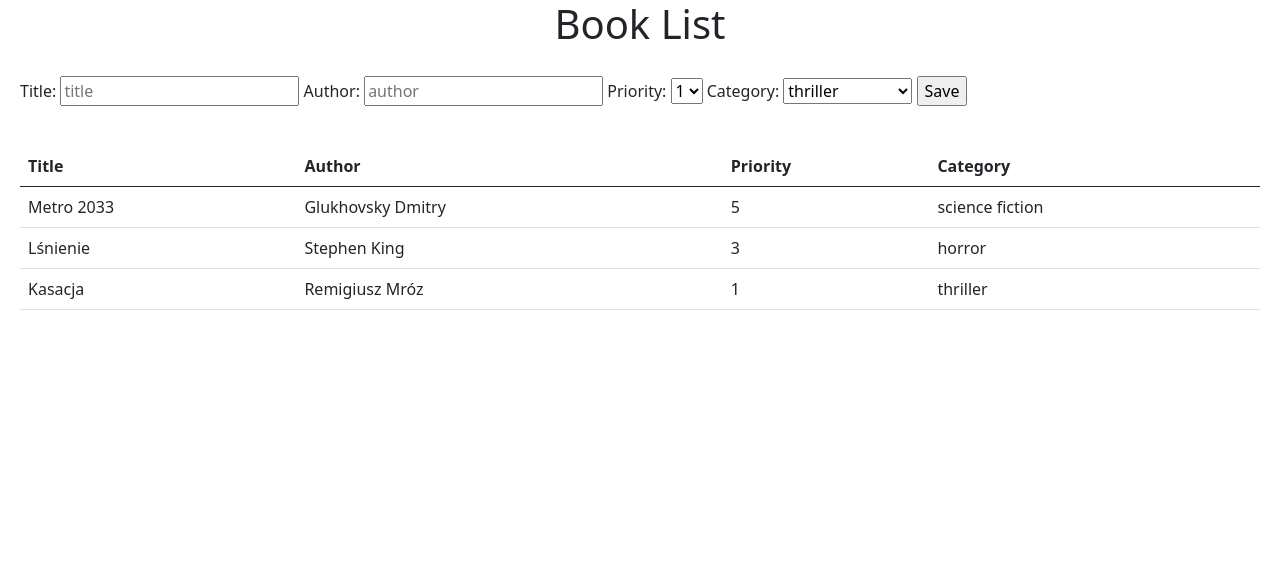
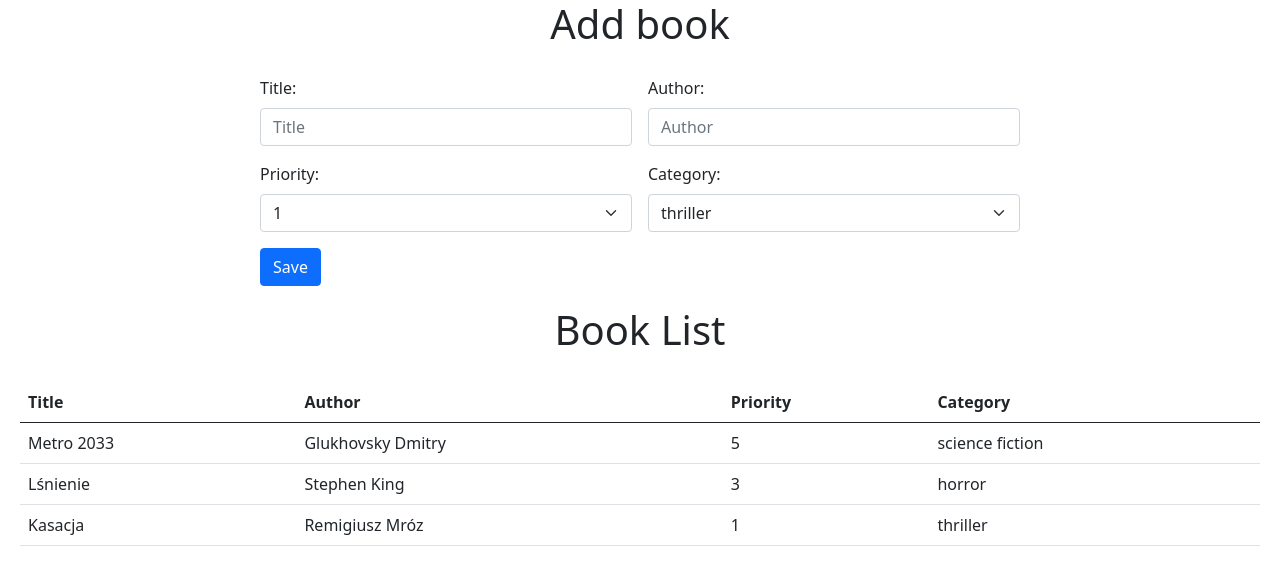
Before and after one commit to domq077/bookList, a plain HTML site: page index.html in a window 1280 px wide. Drawn offline with nearby package versions, Linux system fonts and the light colour scheme.

Commit message:
add style

```diff
--- a/index.html
+++ b/index.html
@@ -9,30 +9,41 @@
     <link rel="stylesheet" href="/styles/style.css">
 </head>
 <body>
-    <h1 class="title">Book List</h1>
+    <h2 class="title">Add book</h2>
     <div class="addbook-form">
-        <form>
-            <label for="title">Title: </label>
-            <input type="text" id="title" name="title" placeholder="title" minlength="1" required>
-            <label for="author">Author: </label>
-            <input type="text" id="author" name="author" placeholder="author" minlength="3" required>
-            <label for="priority">Priority: </label>
-            <select name="priority" id="priority" required>
+        <form class="row g-3">
+            <div class="col-md-6 col-12">
+                <label class="form-label" for="title">Title: </label>
+                <input class="form-control" type="text" id="title" name="title" placeholder="Title" minlength="1" required>
+            </div>
+            <div class="col-md-6 col-12">
+                <label class="form-label" for="author">Author: </label>
+                <input class="form-control" type="text" id="author" name="author" placeholder="Author" minlength="3" required>
+            </div>
+            <div class="col-6">
+                <label class="form-label" for="priority">Priority: </label>
+                <select class="form-select" name="priority" id="priority" required>
                     <option value="1">1</option>
                     <option value="2">2</option>
                     <option value="3">3</option>
                     <option value="4">4</option>
                     <option value="5">5</option>
                 </select>
-            <label for="category">Category: </label>
-            <select name="category" id="category" required>
+            </div>
+            <div class="col-6">
+                <label class="form-label" for="category">Category: </label>
+                <select class="form-select" name="category" id="category" required>
                     <option value="thriller">thriller</option>
                     <option value="horror">horror</option>
                     <option value="science fiction">science fiction</option>
                 </select>
-            <input type="submit" value="Save">
+            </div>
+            <div class="col-12">
+                <button type="submit" class="btn btn-primary">Save</button>
+            </div>
         </form>
     </div>
+    <h2 class="title">Book List</h2>
     <div class="books">
         <table class="table table-hover">
             <thead>
--- a/styles/style.css
+++ b/styles/style.css
@@ -1,7 +1,14 @@
 .title {
     text-align: center;
+    font-size: 2.5rem;
 }
 
 .addbook-form, .books {
     padding: 20px;
 }
+
+.addbook-form {
+    width: 90%;
+    max-width: 800px;
+    margin: 0 auto;
+}
```
Lines whose indentation alone changed are shown as unchanged.
